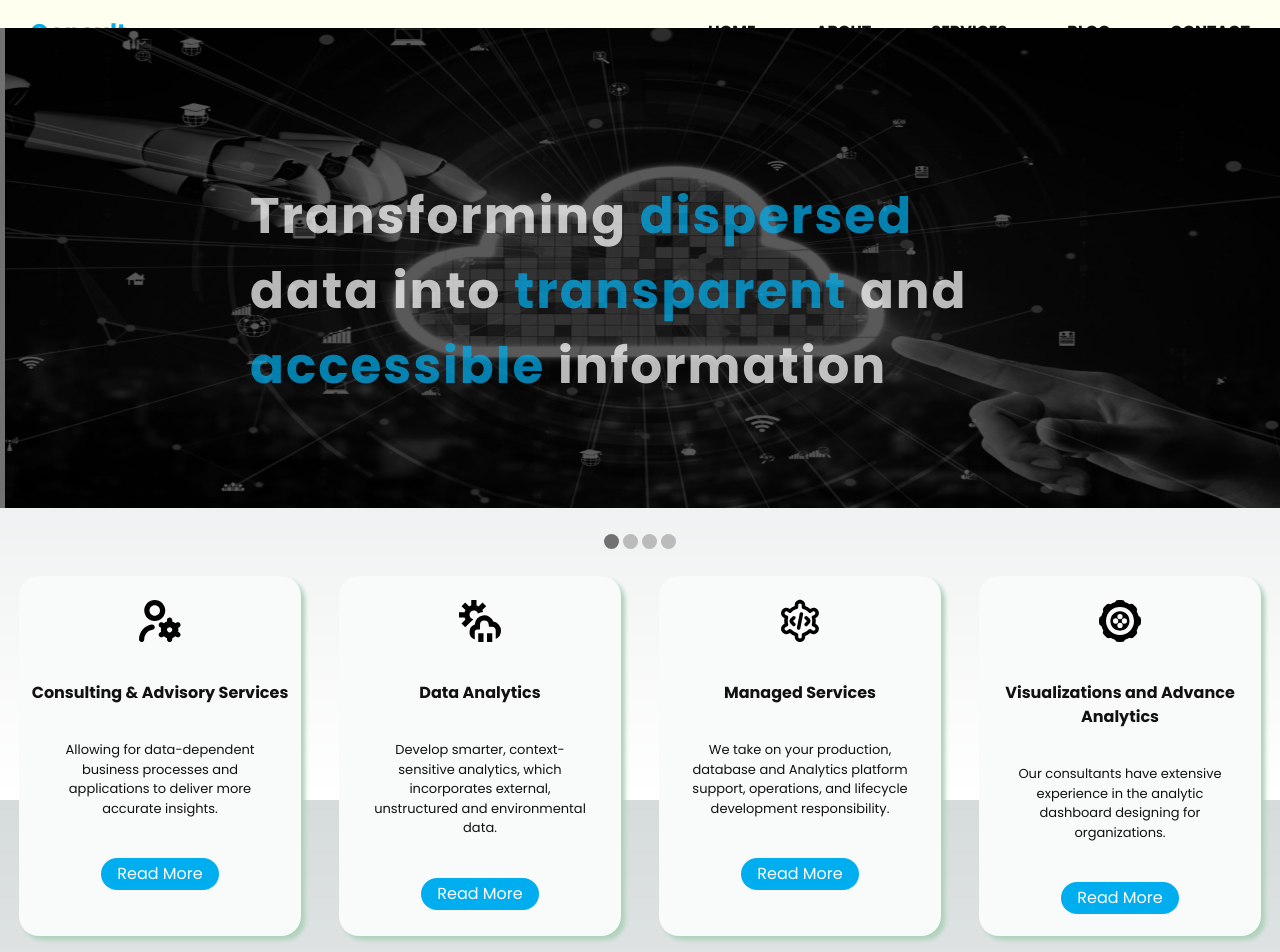
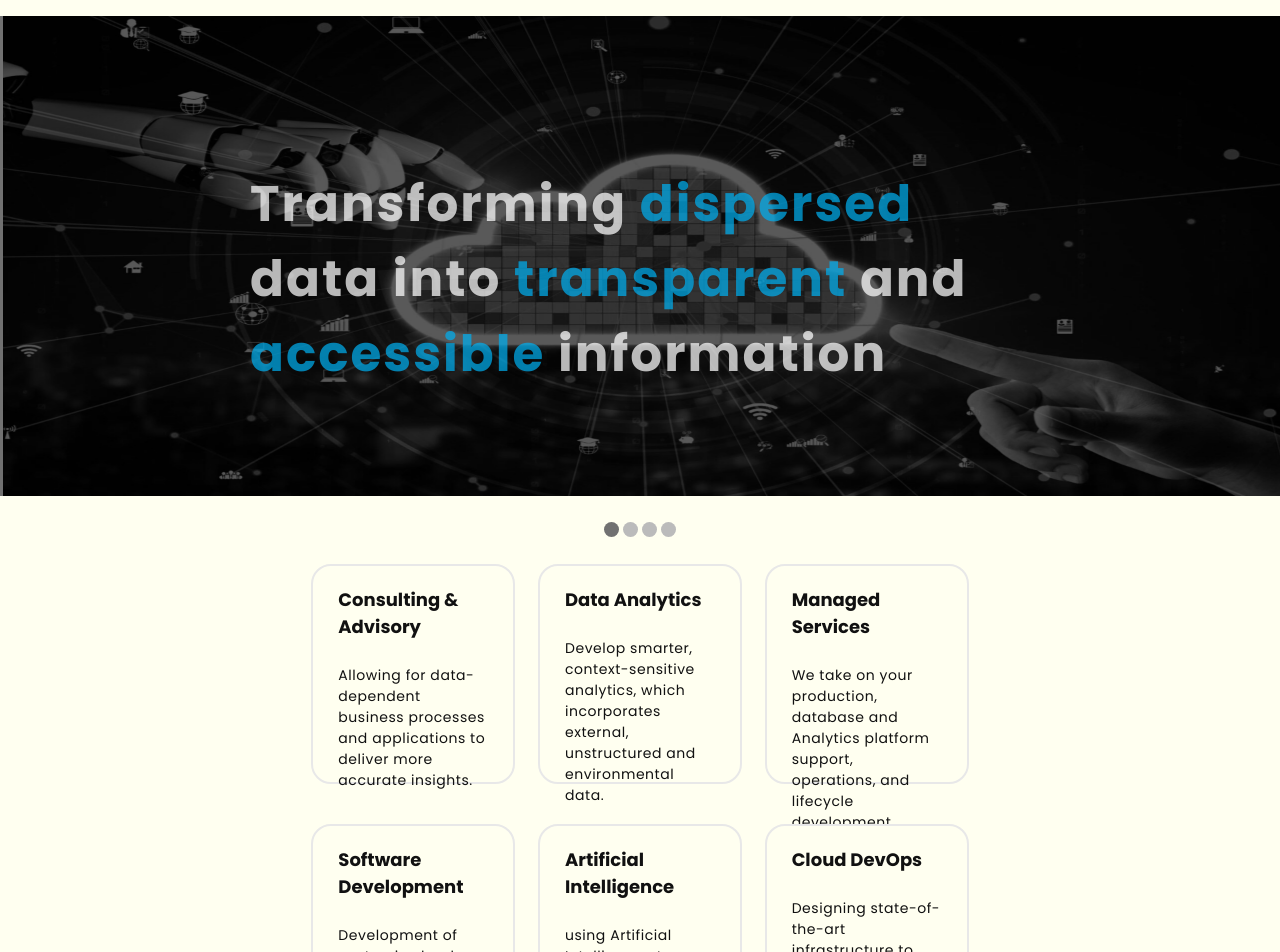
Before and after one commit to RohmaButt/qconsult, a Next.js app: page / in a window 1280 px wide. Shown: the top 952 px of the page. Built offline with nearby package versions, Linux system fonts and the light colour scheme.

Commit message:
main page changes

```diff
--- /dev/null
+++ b/shared/components/Card/index.tsx
@@ -0,0 +1,25 @@
+import React from "react";
+import "./style.css";
+
+interface CardProps {
+  flexcardTitle?: string;
+  flexcardText?: string;
+  flexcardimgItem?: string;
+  flexcardImgHref?: string;
+}
+
+export const Card: React.FunctionComponent<CardProps> = ({
+  flexcardTitle,
+  flexcardText,
+  flexcardimgItem,
+  flexcardImgHref,
+}) => {
+  return (
+    <div className="flexcard flexcardGreen">
+      <a href={flexcardImgHref}>
+        <div className="flex card-flex flexcardTitle">{flexcardTitle}</div>
+        <div className="flex card-flex flexcardText">{flexcardText}</div>
+      </a>
+    </div>
+  );
+};
--- /dev/null
+++ b/shared/components/Card/style.css
@@ -0,0 +1,90 @@
+.flexbox {
+  display: flex;
+  flex-direction: row;
+  justify-content: space-around;
+  width: 100%;
+  flex-wrap: wrap;
+  padding: 20px 300px;
+  background-color: #fffff0;
+}
+
+.flexcard {
+  border: 2px solid #e8e8e8;
+  display: flex;
+  flex-direction: column;
+  justify-content: flex-start;
+  width: 30%;
+  align-items: baseline;
+  height: 220px;
+  border-radius: 20px;
+  /* margin-bottom: 25px; */
+}
+.flexcard:hover {
+  background-color: #00aeef;
+}
+
+.flexcardTitle {
+  font-family: "Poppins", sans-serif;
+  font-size: 18px;
+  word-wrap: break-word;
+  font-weight: bold;
+  padding: 5px 5px;
+  text-align: left;
+}
+
+.flexcardText {
+  font-family: "Poppins", sans-serif;
+  font-size: 14px;
+  padding: 5px 5px;
+  text-align: left;
+  letter-spacing: 0.55px;
+}
+
+.card-flex {
+  display: flex;
+  justify-content: left;
+  margin: 15px 20px;
+}
+
+img.flexcardimgItem {
+  width: 70%;
+  height: 50px;
+  margin: 10px 0px;
+  width: 15%;
+}
+
+/* CARD */
+.flexcardGreen {
+  background: #fffff0;
+  box-shadow: 4px 4px 4px #fffff0;
+}
+
+/* RESPONSİVE */
+@media only screen and (max-width: 800px) {
+  .flexcard {
+    width: 35%;
+    margin-top: 20px;
+  }
+
+  img.flexcardimgItem {
+    width: 30%;
+  }
+}
+
+@media only screen and (max-width: 500px) {
+  .flexcard {
+    width: 70%;
+  }
+}
+/* .flexcardImg a {
+  background-color: #00aeef;
+  border-radius: 20px;
+  padding: 4px 16px;
+  width: auto;
+  color: #ffffff;
+} */
+
+.container-cardbox {
+  max-width: 1200px;
+  margin: 0 auto;
+}
--- a/shared/components/CardsBox/index.tsx
+++ b/shared/components/CardsBox/index.tsx
@@ -1,74 +1,45 @@
-import "./style.css";
+import { Card } from "../Card";
 
 export default function () {
   return (
-    <div className="flexbox">
-      <div className="flexcard flexcardGreen">
-        <div className="flex flexcardImg">
-          <img className="flexcardimgItem" src="Images/logos/user.svg" alt="" />
-        </div>
-        <div className="flex flexcardTitle">Consulting & Advisory Services</div>
-        <div className="flex flexcardText">
-          Allowing for data-dependent business processes and applications to
-          deliver more accurate insights.
-        </div>
-        <div className="flex flexcardImg">
-          <a className="flex flexcardImg href" href="/consulting-and-advisory">
-            Read More
-          </a>
-        </div>
+    <>
+      <div className="flexbox">
+        <Card
+          flexcardTitle="Consulting & Advisory"
+          flexcardText="Allowing for data-dependent business processes and applications to
+          deliver more accurate insights."
+          flexcardImgHref="/consulting-and-advisory"
+        />
+        <Card
+          flexcardTitle="Data Analytics"
+          flexcardText="Develop smarter, context-sensitive analytics, which incorporates
+          external, unstructured and environmental data."
+          flexcardImgHref="/data-analytics"
+        />
+        <Card
+          flexcardTitle="Managed Services"
+          flexcardText="We take on your production, database and Analytics platform support,
+          operations, and lifecycle development responsibility."
+          flexcardImgHref="/managed-services"
+        />
       </div>
-      <div className="flexcard flexcardGreen">
-        <div className="flex flexcardImg">
-          <img
-            className="flexcardimgItem"
-            src="Images/logos/cloud-sun.svg"
-            alt=""
-          />
-        </div>
-        <div className="flex flexcardTitle">Data Analytics</div>
-        <div className="flex flexcardText">
-          Develop smarter, context-sensitive analytics, which incorporates
-          external, unstructured and environmental data.
-        </div>
-        <div className="flex flexcardImg">
-          <a className="flex flexcardImg href" href="/data-analytics">
-            Read More
-          </a>
-        </div>
+      <div className="flexbox">
+        <Card
+          flexcardTitle="Software Development"
+          flexcardText=" Development of customized web and mobile solutions to automate business workflows, onboard new users, and manage millions of transactions"
+          flexcardImgHref="/advanced-analytics"
+        />
+        <Card
+          flexcardTitle="Artificial Intelligence"
+          flexcardText="using Artificial Intelligence to power new product features, generate actionable intelligence with automated processes"
+          flexcardImgHref="/advanced-analytics"
+        />
+        <Card
+          flexcardTitle="Cloud DevOps"
+          flexcardText=" Designing state-of-the-art infrastructure to enable best SDLC practices, increase agility, and streamline workflows"
+          flexcardImgHref="/advanced-analytics"
+        />
       </div>
-      <div className="flexcard flexcardGreen">
-        <div className="flex flexcardImg">
-          <img className="flexcardimgItem" src="Images/logos/api.svg" alt="" />
-        </div>
-        <div className="flex flexcardTitle">Managed Services</div>
-        <div className="flex flexcardText">
-          We take on your production, database and Analytics platform support,
-          operations, and lifecycle development responsibility.
-        </div>
-        <div className="flex flexcardImg">
-          <a className="flex flexcardImg href" href="/managed-services">
-            Read More
-          </a>
-        </div>
-      </div>
-      <div className="flexcard flexcardGreen">
-        <div className="flex flexcardImg">
-          <img className="flexcardimgItem" src="Images/logos/tire.svg" alt="" />
-        </div>
-        <div className="flex flexcardTitle">
-          Visualizations and Advance Analytics
-        </div>
-        <div className="flex flexcardText">
-          Our consultants have extensive experience in the analytic dashboard
-          designing for organizations.
-        </div>
-        <div className="flex flexcardImg">
-          <a className="flex flexcardImg href" href="/advanced-analytics">
-            Read More
-          </a>
-        </div>
-      </div>
-    </div>
+    </>
   );
 }
--- a/shared/components/CardsBox/style.css
+++ /dev/null
@@ -1,83 +0,0 @@
-.flexbox {
-  display: flex;
-  flex-direction: row;
-  justify-content: space-around;
-  width: 100%;
-  flex-wrap: wrap;
-  padding: 20px 0px;
-}
-
-.flexcard {
-  display: flex;
-  flex-direction: column;
-  justify-content: flex-start;
-  width: 22%;
-  align-items: baseline;
-  height: 360px;
-  border-radius: 20px;
-}
-
-.flexcardTitle {
-  font-family: "Poppins", sans-serif;
-  font-size: 16px;
-  font-weight: bold;
-  padding: 5px 5px;
-  text-align: center;
-}
-
-.flexcardText {
-  font-family: "Poppins", sans-serif;
-  font-size: small;
-  padding: 10px 30px;
-  text-align: center;
-}
-
-.flex {
-  display: flex;
-  justify-content: center;
-  width: 100%;
-  margin: 10px auto;
-}
-
-img.flexcardimgItem {
-  width: 70%;
-  height: 50px;
-  margin: 10px 0px;
-  width: 15%;
-}
-
-/* GREEN CARD */
-.flexcardGreen {
-  background: #f9fbfa;
-  box-shadow: 4px 4px 4px #aed2bc;
-}
-
-/* RESPONSİVE */
-@media only screen and (max-width: 800px) {
-  .flexcard {
-    width: 35%;
-    margin-top: 20px;
-  }
-
-  img.flexcardimgItem {
-    width: 30%;
-  }
-}
-
-@media only screen and (max-width: 500px) {
-  .flexcard {
-    width: 70%;
-  }
-}
-.flexcardImg a {
-  background-color: #00aeef;
-  border-radius: 20px;
-  padding: 4px 16px;
-  width: auto;
-  color: #ffffff;
-}
-
-.container-cardbox {
-  max-width: 1200px;
-  margin: 0 auto;
-}
--- a/shared/components/Main/index.tsx
+++ b/shared/components/Main/index.tsx
@@ -1,5 +1,4 @@
 import CardsBox from "../CardsBox";
-import Carousel from "../Carousel";
 import Consulting from "../ReactCard";
 import Footer from "../Footer";
 import MainWrapper from "../MainWrapper";
--- a/shared/components/MainWrapper/style.css
+++ b/shared/components/MainWrapper/style.css
@@ -1,3 +1,3 @@
 .center-section {
-  margin-top: 3.5%;
+  margin-top: 12.5%;
 }
--- a/shared/components/ReactCardSlider/index.tsx
+++ b/shared/components/ReactCardSlider/index.tsx
@@ -44,7 +44,7 @@ export default function () {
           {[1, 2, 3, 4].map((index) => (
             <span
               key={index}
-              className={`dot ${index === slideIndex ? "active" : ""}`}
+              className={`slider-dot ${index === slideIndex ? "active" : ""}`}
             ></span>
           ))}
         </div>
--- a/shared/components/ReactCardSlider/style.css
+++ b/shared/components/ReactCardSlider/style.css
@@ -1,21 +1,16 @@
-* {
-  padding: 0;
-  margin: 0;
-  box-sizing: border-box;
-}
-
 .slider-main-container {
   overflow: hidden;
+  background-color: #fffff0;
 }
 
 .slideshow-container {
   position: relative;
+  overflow: hidden;
 }
 
 .mySlides {
   overflow: hidden;
   position: relative;
-  background-color: transparent; /* Set container background to transparent */
 }
 
 .slider-wrapper {
@@ -25,12 +20,10 @@
 
 @keyframes slide {
   0% {
-    transform: translateX(0%);
+    background-color: aqua;
   }
   100% {
-    transform: translateX(
-      -100%
-    ); /* Move the entire width of the container to the left */
+    transform: translateX(-100%);
   }
 }
 
@@ -39,10 +32,12 @@
   background-size: cover;
   background-repeat: no-repeat;
   width: 100%;
-  background-position: bottom-center;
-  background-color: transparent;
-  animation: moveAnimation 100s ease-out;
+  background-position: center bottom;
+  animation: moveAnimation 100s linear infinite;
   filter: brightness(35%);
+  /* object-fit: contain;
+  aspect-ratio: 3/2;
+  mix-blend-mode: color-burn; */
 }
 
 @keyframes moveAnimation {
@@ -51,6 +46,7 @@
   }
   50% {
     transform: translateX(90px);
+    /* background-color: green; */
   }
   100% {
     transform: translateX(0);
@@ -58,7 +54,7 @@
 }
 
 /* The dots/bullets/indicators */
-.dot {
+.slider-dot {
   height: 15px;
   width: 15px;
   margin: 0 2px;
```
